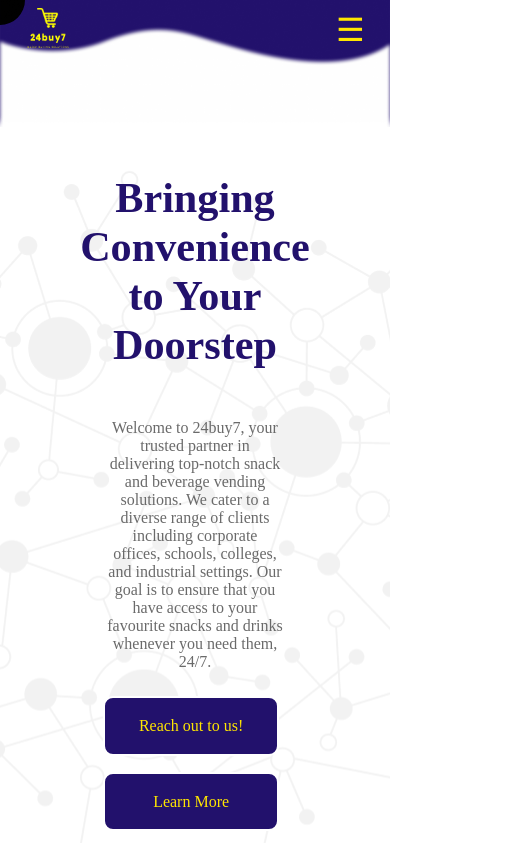
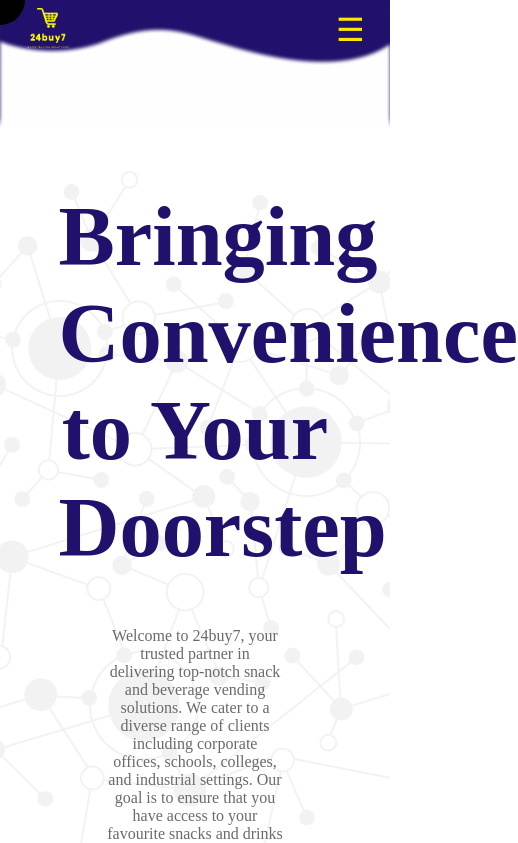
Before and after one commit to Shakshi2904/VendingWebsite-main, a React (Create React App) app: page / in a window 390 px wide. Shown: the top 843 px of the page, 518 px wide, since content can reach past the window. Built offline with nearby package versions, Linux system fonts and the light colour scheme; a web font is replaced by a local one.

Commit message:
update
update

```diff
--- a/src/backedby.css
+++ b/src/backedby.css
@@ -38,13 +38,16 @@
         align-items: center;
         flex-direction: column;
     }
-    .backed h1 {
-        margin: 5vh;
+    #bh {
+        margin-bottom: 0vh;
     }
 }
-@media(max-width:720px){
+@media(max-width:750px){
     .backedimages{
         display: flex;
+    }
+    #bh{
+        margin-bottom: 0vh;
     }
 }
 @media(max-width:460px){
--- a/src/backedby.js
+++ b/src/backedby.js
@@ -4,7 +4,7 @@ function Backedby(){
     return(
         <div>
             <div className='backed'>
-                <div  className='ourServicePage'><h1 className="hoverable-element">BACKED BY</h1></div>
+                <div  className='ourServicePage'><h1 id='bh'className="hoverable-element">BACKED BY</h1></div>
                 <div className='backedimages'>
                     <img className="hoverable-element" height={'100vh'} src='riidl.png'/>
                     <img className="hoverable-element" height={'100vh'} src='startup.png'/>
--- a/src/intro.css
+++ b/src/intro.css
@@ -1,3 +1,4 @@
+
 .introbg{
     background-image: url('../public/introbg.png');
     display: flex;
@@ -14,7 +15,8 @@
     justify-content: center;
     align-items: center;
 }
-.heading{
+#intro .heading{
+    font-family: 'Karantina';
     color: #22116C;
     font-size: 10vh;
     text-align: center;
@@ -72,16 +74,30 @@
         margin-top: -15vh;
     }
     .introbg{
-        height: 90vh;
+        height: 100vh;
+    }
+}
+@media(max-width:450px){
+    .introbg{
+        height: 110vh;
     }
 }
 @media(max-width:390px){
     .heading{
         font-size: 5vh;
     }
+    .introbg{
+        height: 120vh;
+    }
 }
 @media(max-width:330px){
     .introbg{
         height: 110vh;
     }
+    .introbg{
+        height: 130vh;
+    }
+    #intro .heading{
+        font-size: 8vh;
+    }
 }
```
